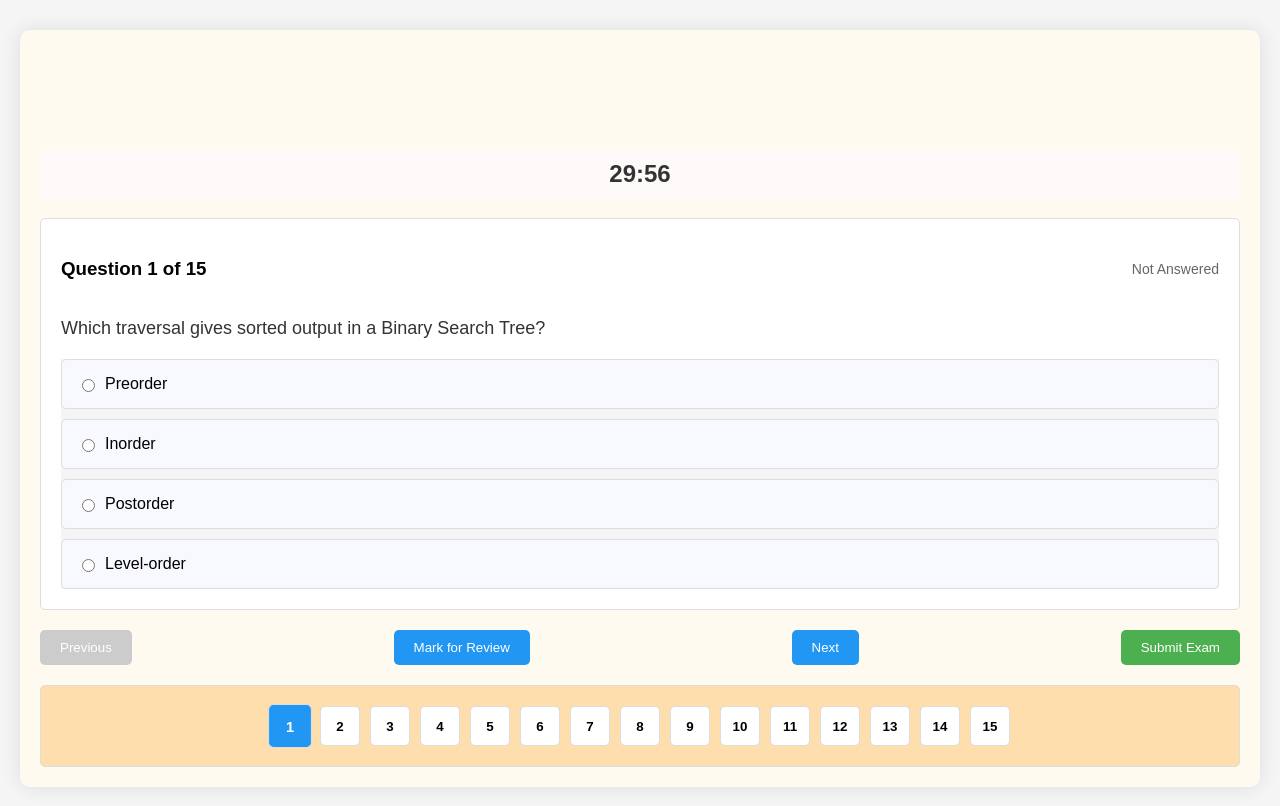
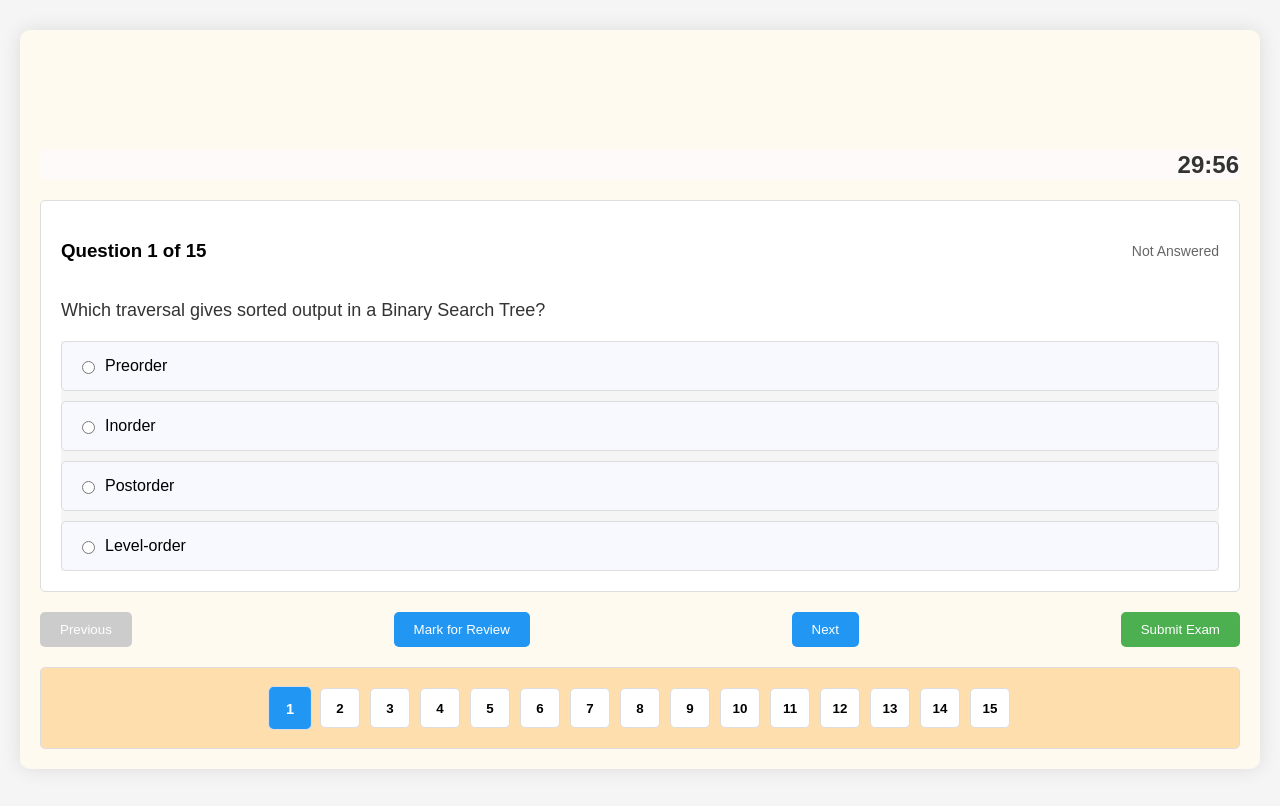
Before and after one commit to ayushkumar9122006/online-exam, a plain HTML site: page frontend/exam.html in a window 1280 px wide. Drawn offline with Linux system fonts and the light colour scheme; sample sign-in values are in the browser's storage.

Commit message:
Update exam.html

```diff
--- a/frontend/exam.html
+++ b/frontend/exam.html
@@ -157,10 +157,10 @@
         #timer {
             font-size: 24px;
             font-weight: bold;
-            text-align: center;
+            text-align: right;
             margin: 20px 0px;
             color: #333;
-            padding: 10px;
+            padding: 1px;
             background: snow;
             border-radius: 5px;
             margin-top: 100px;
```
